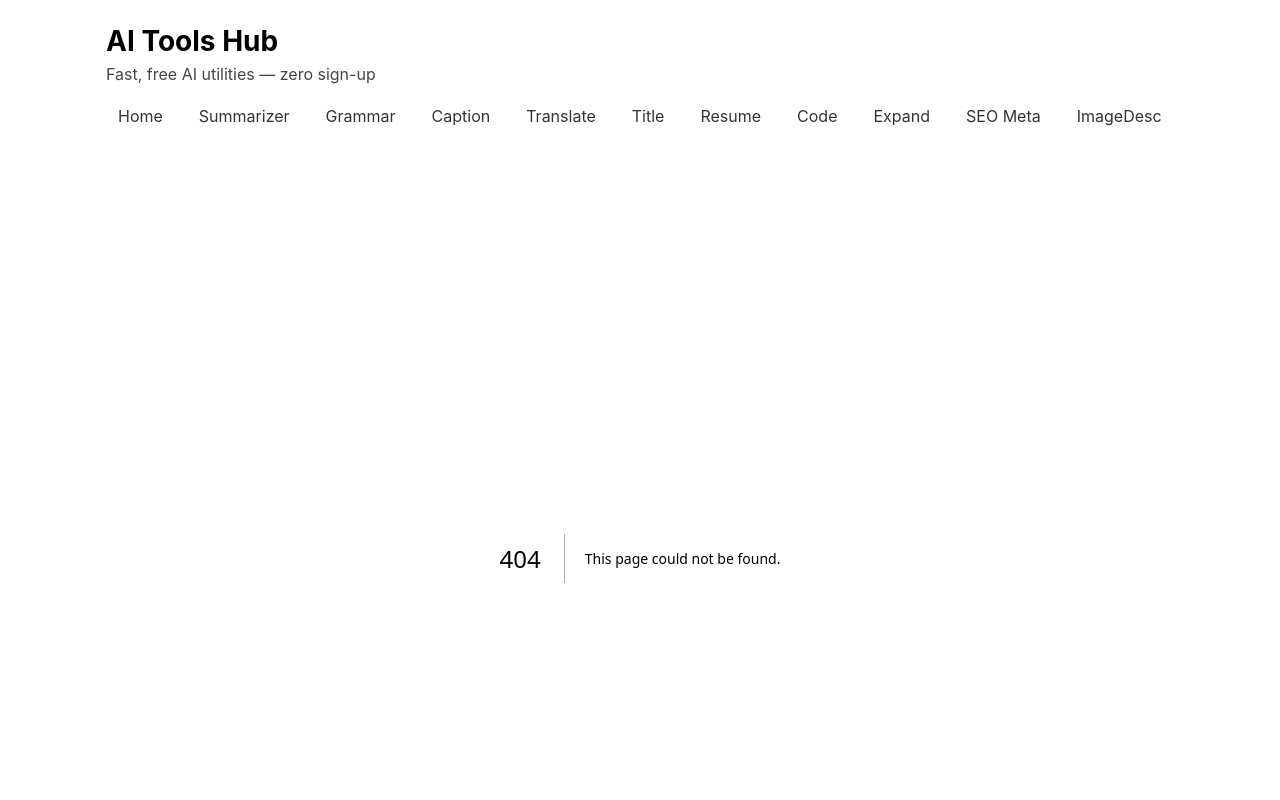
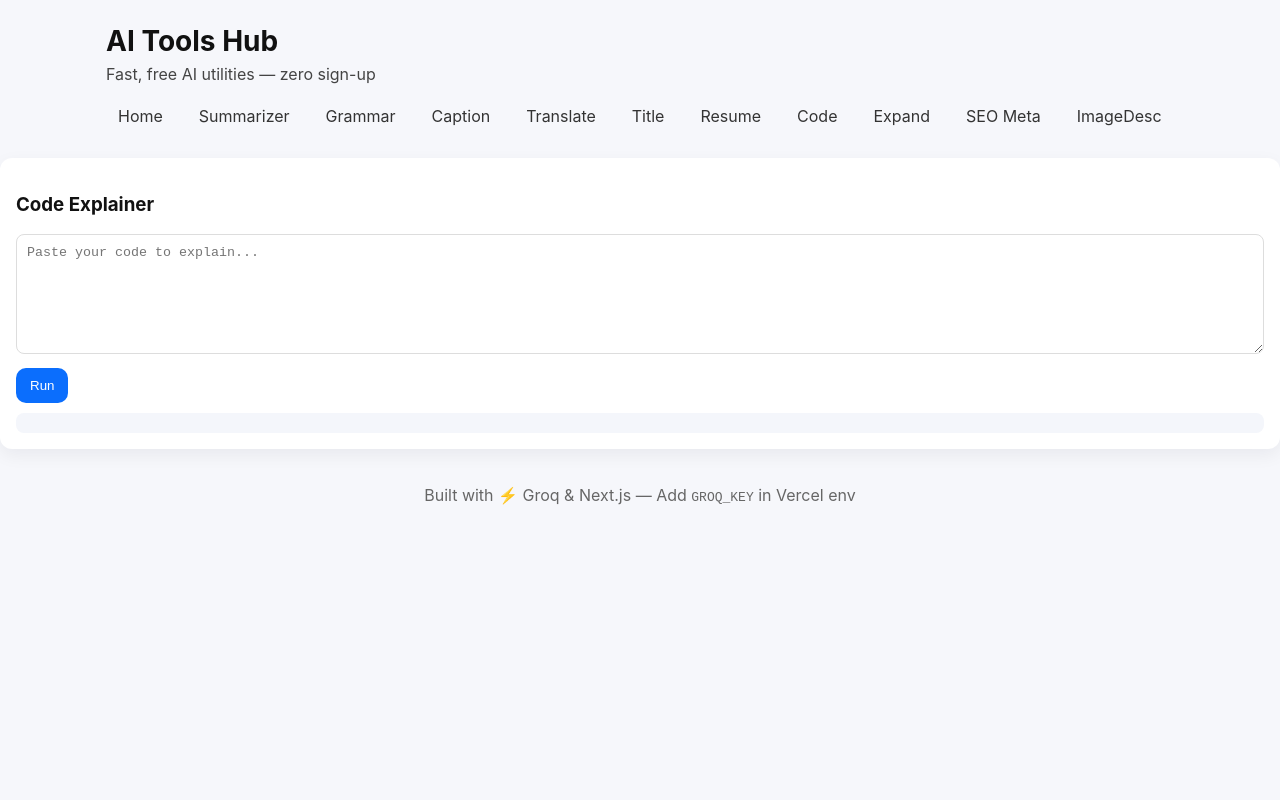
Before and after one commit to silunaya/ai-tools-hub, a Next.js app: page /tools/codeexplain in a window 1280 px wide. Before the commit this address had no page. Shown: the top 800 px of the page. Built offline with nearby package versions, Linux system fonts and the light colour scheme.

Commit message:
Create page.jsx

```diff
--- /dev/null
+++ b/app/tools/codeexplain/page.jsx
@@ -0,0 +1,11 @@
+import ToolForm from "../../components/ToolForm";
+
+export default function CodeExplain() {
+  return (
+    <ToolForm
+      apiPath="/api/codeexplain"
+      label="Code Explainer"
+      placeholder="Paste your code to explain..."
+    />
+  );
+}
```
